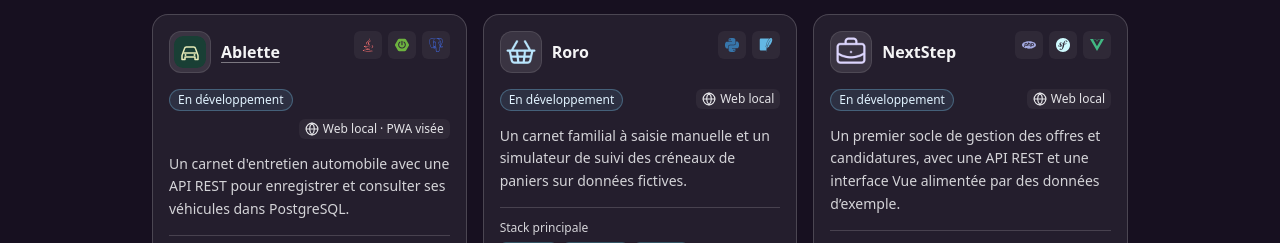
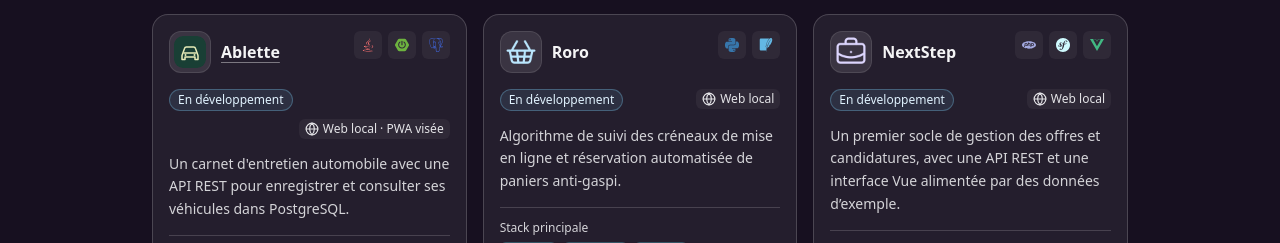
Before and after one commit to Laetitia-Bara/Portfolio, a Next.js app: page /projects in a window 1280 px wide. Shown: the part 947-1190 px from the top of the page. Built offline with nearby package versions, Linux system fonts and the light colour scheme.

Commit message:
fix ortho

```diff
--- a/src/data/projects.ts
+++ b/src/data/projects.ts
@@ -288,7 +288,7 @@ export const projects: readonly Project[] = [
       version: {
         slug: "roro-3",
         name: "Roro",
-        summary: "Un carnet familial à saisie manuelle et un simulateur de suivi des créneaux de paniers sur données fictives.",
+        summary: "Algorithme de suivi des créneaux de mise en ligne et réservation automatisée de paniers anti-gaspi.",
       },
       statuses: ["development"],
       platforms: [{ kind: "web", availability: "local", responsive: true }],
```
